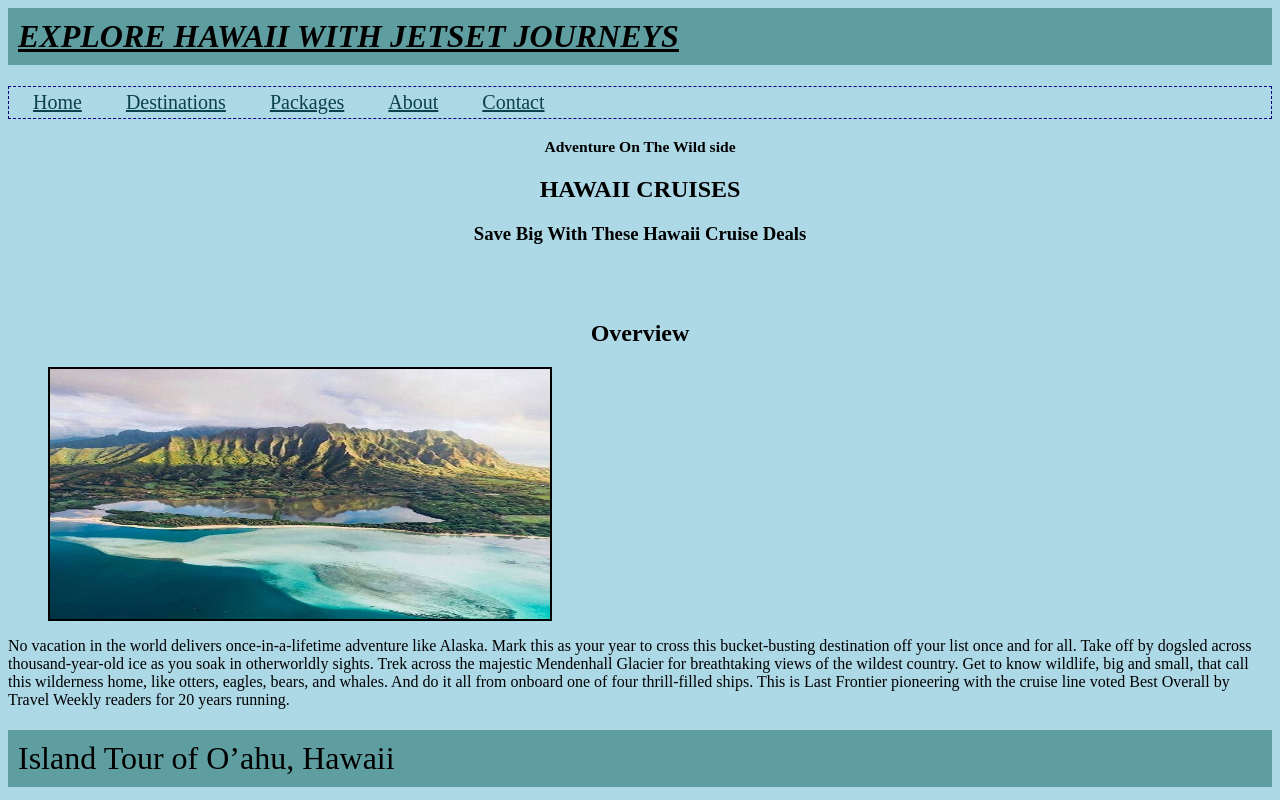
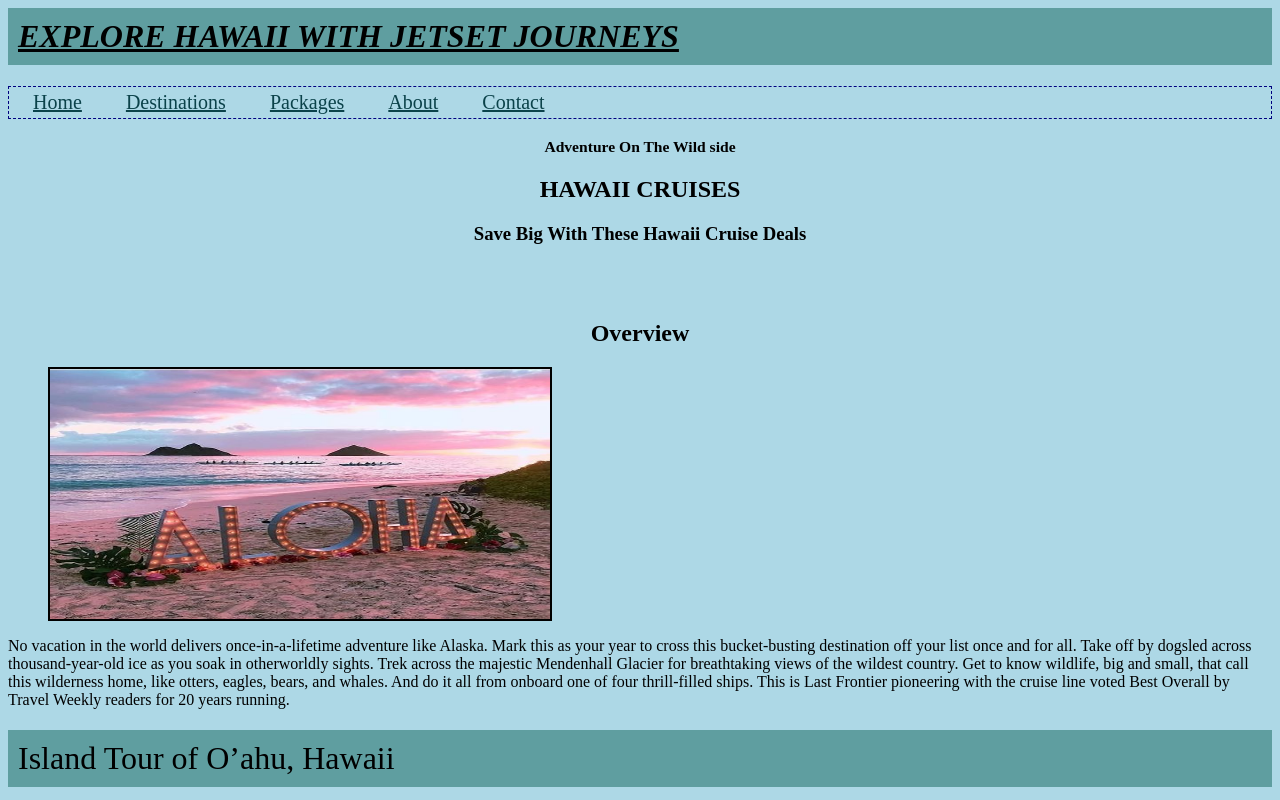
Before and after one commit to sans-say/jetsetjourneys, a plain HTML site: page hawaii.html in a window 1280 px wide. Shown: the top 800 px of the page. Drawn offline with Linux system fonts and the light colour scheme.

Commit message:
Update hawaii.html

```diff
--- a/hawaii.html
+++ b/hawaii.html
@@ -89,7 +89,7 @@
 
 
 
-                <img src="hw1.jpg"
+                <img src="haw1.jpg"
 
                  width="500" height="250" border="2">
 
```
